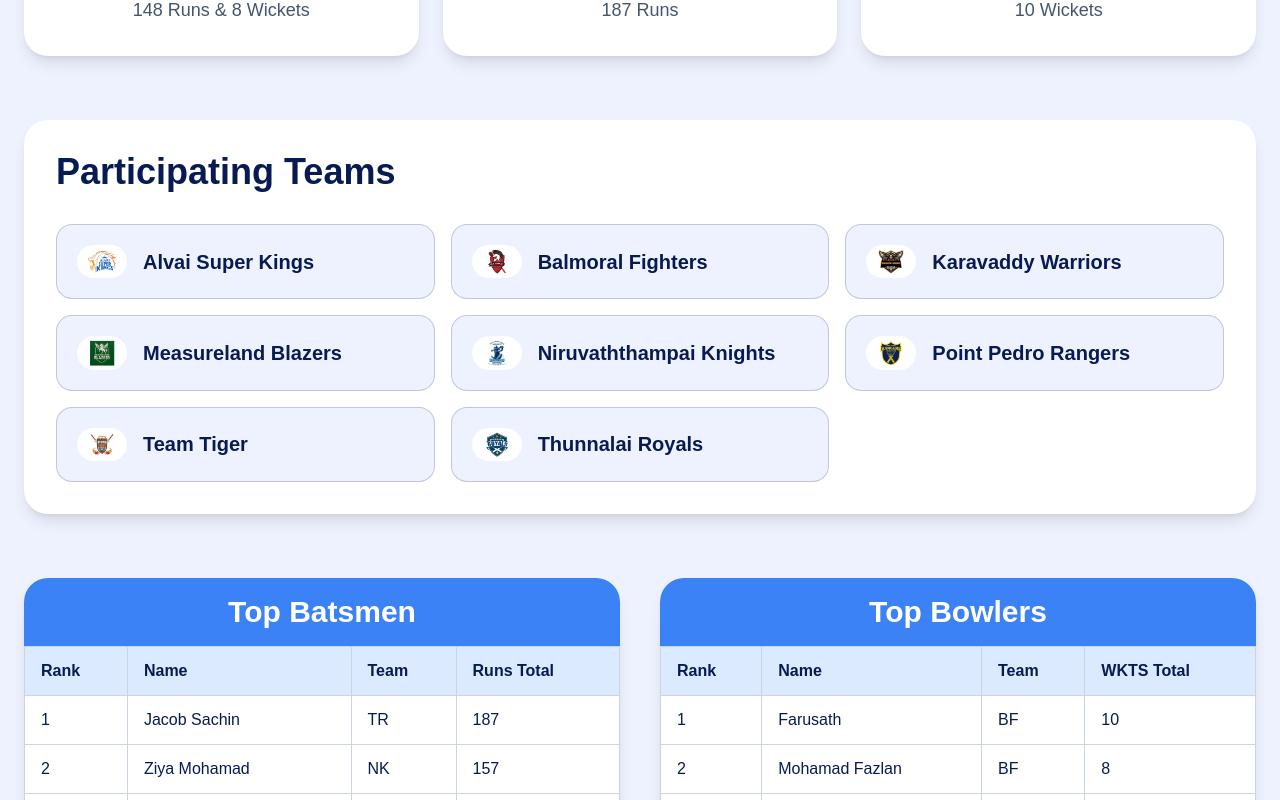
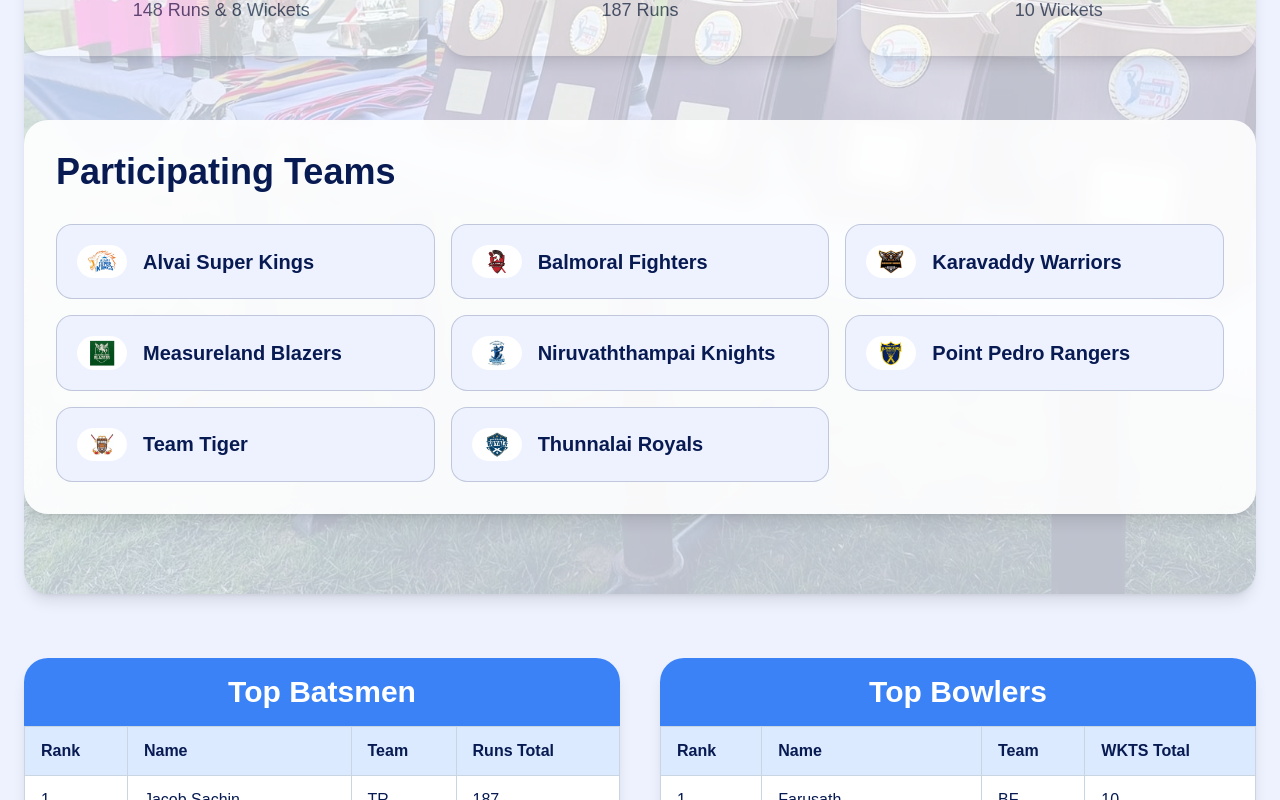
Before and after one commit to thanusan97-blip/spiders-cricket-club, a Next.js app: page /competitions/vctb2025 in a window 1280 px wide. Shown: the part 740-1540 px from the top of the page. Built offline with nearby package versions, Linux system fonts and the light colour scheme.

Commit message:
Fixed VCTB 2025 page

```diff
--- a/app/competitions/vctb2025/page.tsx
+++ b/app/competitions/vctb2025/page.tsx
@@ -46,7 +46,7 @@ export default function VCTB2025Page() {
           ← Back to Competitions
         </Link>
 
-        <section className="relative mt-8 overflow-hidden rounded-3xl shadow-lg">
+        <section className="relative mt-8 overflow-hidden rounded-3xl shadow-lg pb-20">
           <Image
             src="/covers/vctb2025-cover.jpg"
             alt="VCTB 2025 Background"
@@ -102,7 +102,7 @@ export default function VCTB2025Page() {
               </div>
             </div>
           </div>
-        </section>
+
 
         <section className="mt-16">
           <div className="grid gap-6 md:grid-cols-3">
@@ -134,7 +134,7 @@ export default function VCTB2025Page() {
           </div>
         </section>
 
-        <section className="mt-16 rounded-3xl bg-white p-8 shadow-lg">
+        <section className="mt-16 rounded-3xl bg-white/90 p-8 shadow-lg backdrop-blur-sm">
           <h2 className="text-4xl font-extrabold">Participating Teams</h2>
 
           <div className="mt-8 grid gap-4 md:grid-cols-2 lg:grid-cols-3">
@@ -158,7 +158,7 @@ export default function VCTB2025Page() {
             ))}
           </div>
         </section>
-
+</section>
         <section className="mt-16 grid gap-10 lg:grid-cols-2">
           <StatsTable
             title="Top Batsmen"
```
